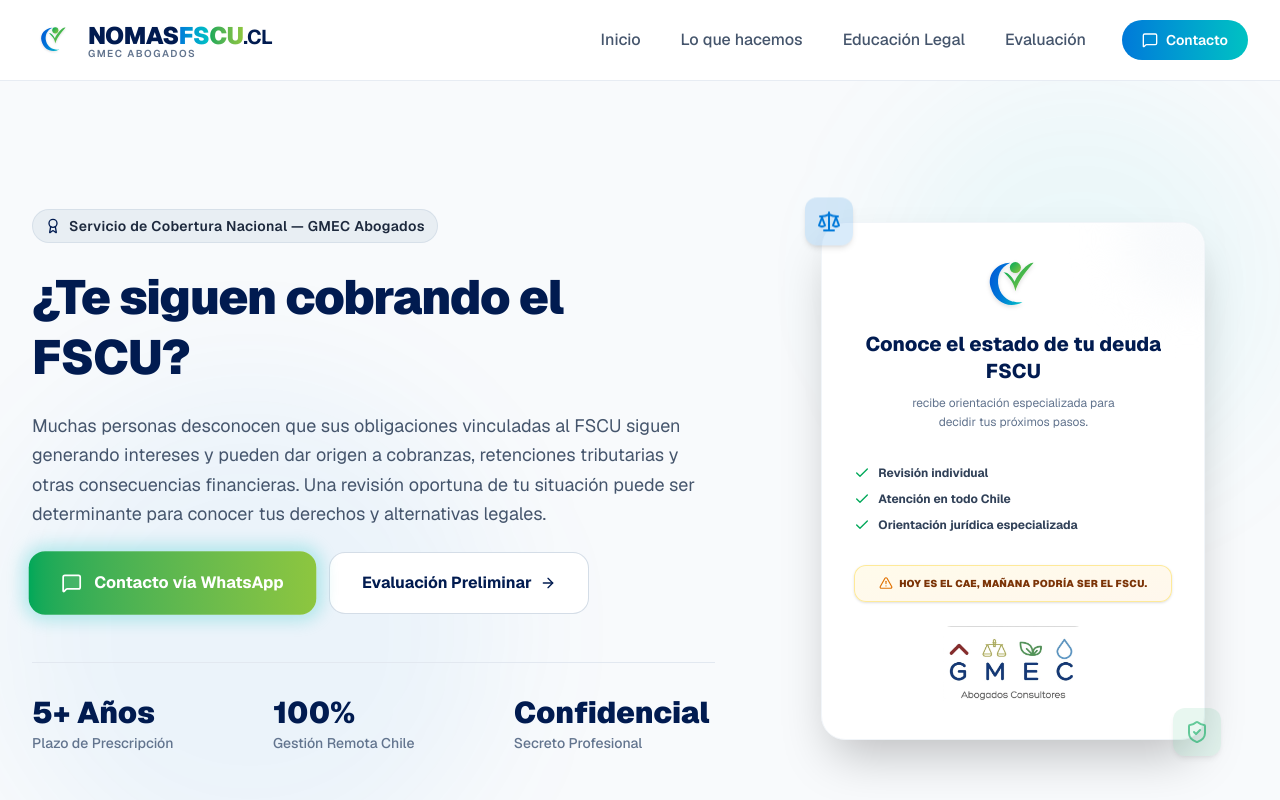
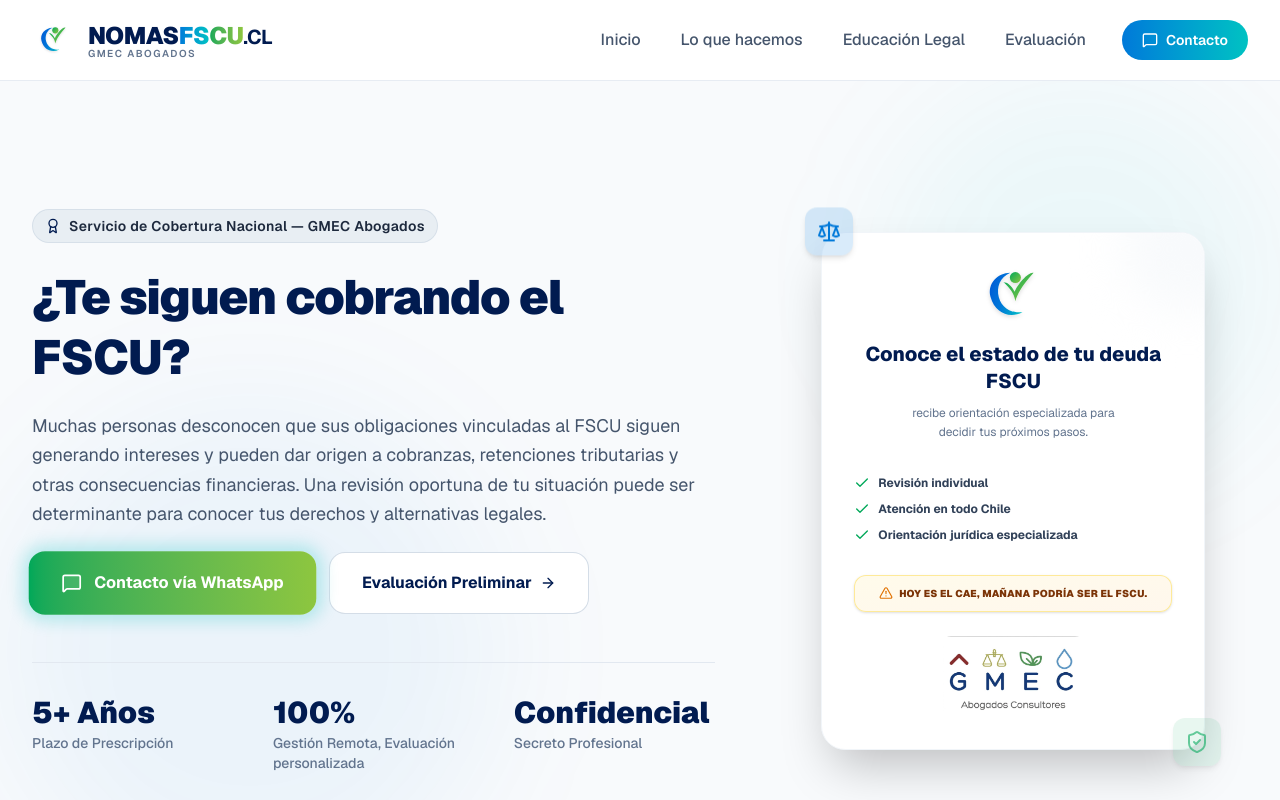
Before and after one commit to k00cker/nomasfiuuu, a Next.js app: page / in a window 1280 px wide. Shown: the top 800 px of the page. Built offline with nearby package versions, Linux system fonts and the light colour scheme.

Commit message:
style: actualizar subtitulo de marcador de calidad a Gestion Remota, Evaluacion personalizada

```diff
--- a/src/app/page.tsx
+++ b/src/app/page.tsx
@@ -563,7 +563,7 @@
                 </div>
                 <div>
                   <div className="text-2xl md:text-3xl font-black text-brand-navy">100%</div>
-                  <div className="text-xs md:text-sm text-slate-500 font-medium mt-0.5">Gestión Remota Chile</div>
+                  <div className="text-xs md:text-sm text-slate-500 font-medium mt-0.5">Gestión Remota, Evaluación personalizada</div>
                 </div>
                 <div>
                   <div className="text-2xl md:text-3xl font-black text-brand-navy">Confidencial</div>
```
